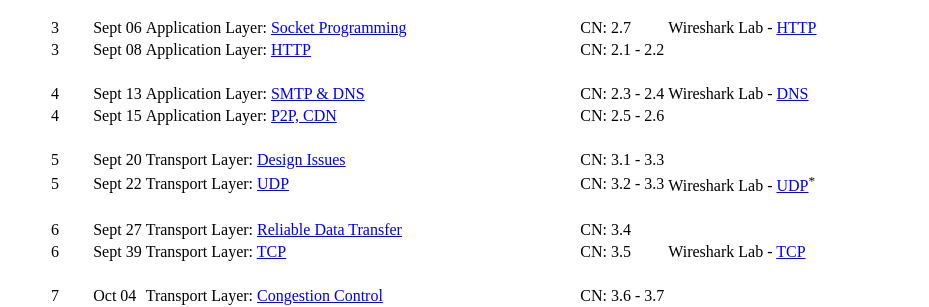
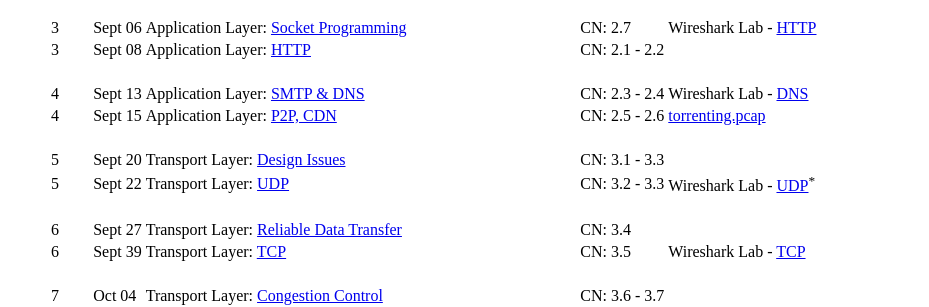
Before and after one commit to ycpcs/cs330-fall2023, a Jekyll site: the page built from schedule/index.md, in a window 1280 px wide. Shown: the part 286-593 px from the top of the page, without its empty margins (0-929 px from the left). Built offline with Jekyll 4.4.1, drawn with Linux system fonts in a browser that asks for light colours.

Commit message:
add example

```diff
--- a/schedule/index.md
+++ b/schedule/index.md
@@ -20,7 +20,7 @@ CN: [Computer Networking: A Top-Down Approach](https://www.pearson.com/us/higher
 > 3  | Sept 08 | Application Layer: [HTTP](slides/chapter_2.pdf) | CN: 2.1 - 2.2 |
 > | | | |
 > 4  | Sept 13 | Application Layer: [SMTP & DNS](slides/chapter_2.pdf) | CN: 2.3 - 2.4 | Wireshark Lab - [DNS](../labs/files/Wireshark_DNS_v8.1.pdf)
-> 4  | Sept 15 | Application Layer: [P2P, CDN](slides/chapter_2.pdf) | CN: 2.5 - 2.6 | <!--[ftp capture](files/ftp.pcapng), client server vs P2P [xlsx](files/cs_vs_p2p.xlsx)-->
+> 4  | Sept 15 | Application Layer: [P2P, CDN](slides/chapter_2.pdf) | CN: 2.5 - 2.6 | [torrenting.pcap](files/torrenting.pcap)<!--[ftp capture](files/ftp.pcapng), client server vs P2P [xlsx](files/cs_vs_p2p.xlsx)-->
 > | | | |
 > 5  | Sept 20 | Transport Layer: [Design Issues](slides/chapter_3.pdf) | CN: 3.1 - 3.3 |
 > 5  | Sept 22 | Transport Layer: [UDP](slides/chapter_3.pdf) | CN: 3.2 - 3.3 | Wireshark Lab - [UDP](../labs/files/Wireshark_UDP_v8.1.pdf)<sup>*</sup>
```
Also changed, not shown: 1 other file.
